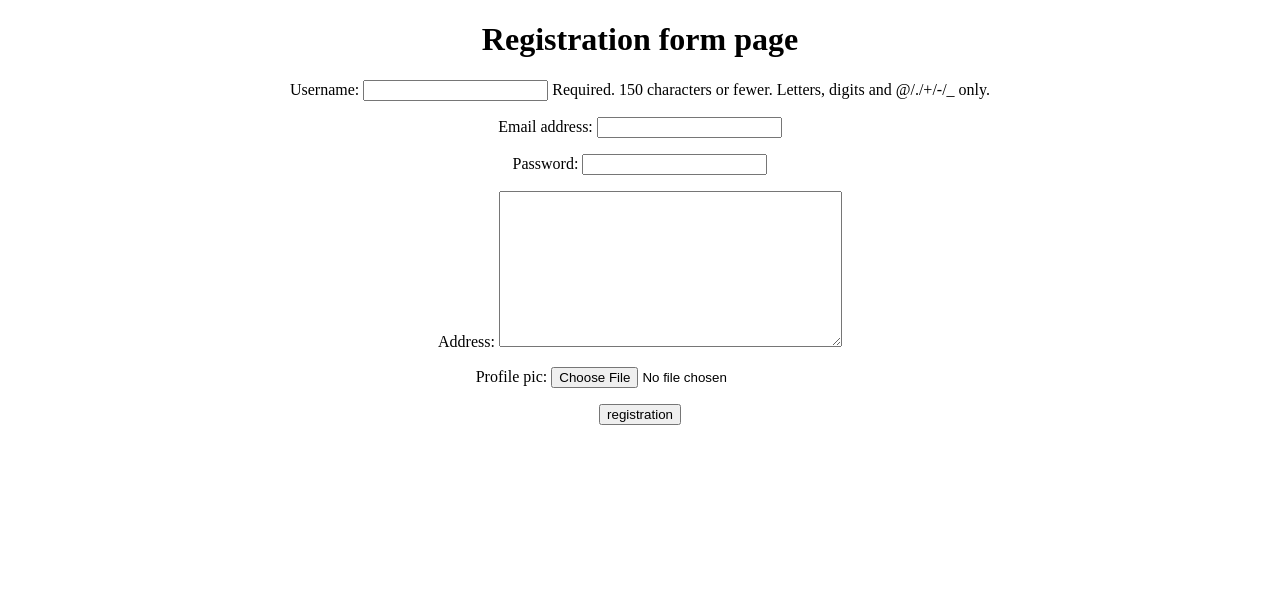
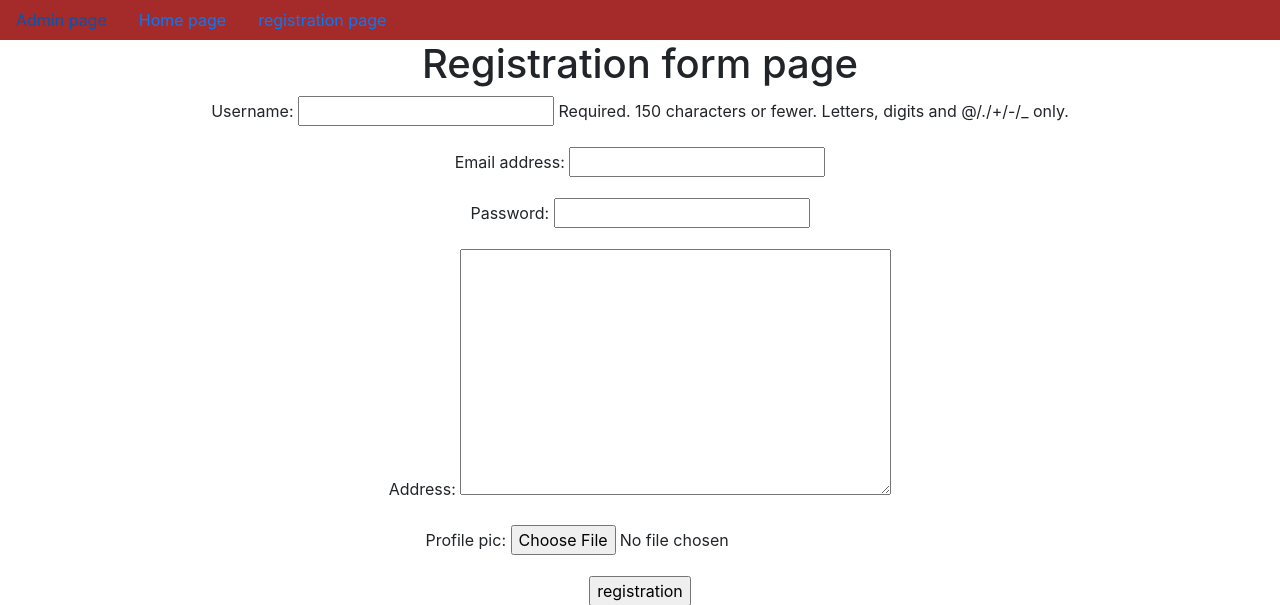
Before and after one commit to simran1299/User_registration_model, a Django app: page /registration/ in a window 1280 px wide. Shown: the top 605 px of the page. Run offline with Django 4.2, Linux system fonts and the light colour scheme.

Commit message:
first commit

```diff
--- a/app/views.py
+++ b/app/views.py
@@ -2,6 +2,12 @@ from django.shortcuts import render
 from django.http import HttpResponse
 # Create your views here.
 from app.forms import *
+
+from django.core.mail import send_mail
+def home(request):
+    return render(request,'home.html')
+
+
 def registration(request):
     uf=UserForm()
     pf=ProfileForm()
@@ -17,6 +23,14 @@ def registration(request):
             PFO=PD.save(commit=False)
             PFO.user=USO
             PFO.save()
+            send_mail('User registration',
+            'Registration is successfull',
+            '2kl18bm018@gmail.com',
+            [USO.email],fail_silently=False)
+
+
+
+
             return HttpResponse('Registration completed...')
 
     return render(request,'registration.html',d)
--- a/project32/settings.py
+++ b/project32/settings.py
@@ -128,3 +128,9 @@ MEDIA_URL = 'media/'
 # https://docs.djangoproject.com/en/4.1/ref/settings/#default-auto-field
 
 DEFAULT_AUTO_FIELD = 'django.db.models.BigAutoField'
+EMAIL_HOST='smtp.gmail.com'
+EMAIL_HOST_USER='2kl18bm018@gmail.com'
+EMAIL_HOST_PASSWORD='toeqkhyntomwnuqn'
+EMAIL_PORT=465
+EMAIL_USE_SSL=True
+EMAIL_USE_TLS=False
--- a/project32/urls.py
+++ b/project32/urls.py
@@ -23,5 +23,6 @@ from app.views import *
 urlpatterns = [
     path('admin/', admin.site.urls),
     path('registration/',registration,name='registration'),
+    path('home/',home,name='home'),
 
 ]+static(settings.MEDIA_URL,document_root=settings.MEDIA_ROOT)
--- /dev/null
+++ b/templates/dummy.html
@@ -0,0 +1,44 @@
+<!doctype html>
+<html lang="en">
+  <head>
+    <!-- Required meta tags -->
+    <meta charset="utf-8">
+    <meta name="viewport" content="width=device-width, initial-scale=1, shrink-to-fit=no">
+
+    <!-- Bootstrap CSS -->
+    <link rel="stylesheet" href="https://cdn.jsdelivr.net/npm/bootstrap@4.6.2/dist/css/bootstrap.min.css" integrity="sha384-xOolHFLEh07PJGoPkLv1IbcEPTNtaed2xpHsD9ESMhqIYd0nLMwNLD69Npy4HI+N" crossorigin="anonymous">
+    {% block title %}
+    <title>Hello, world!</title>
+    {% endblock %}
+
+
+  </head>
+  <body>
+    <center>
+
+        <nav class="nav" style="background-color: brown;">
+            <a href="{% url 'admin:index' %}" class="nav-link">Admin page</a>
+            <a href="{% url 'home' %}" class="nav-link">Home page</a>
+            <a href="{% url 'registration' %}" class="nav-link">registration page</a>
+
+
+        </nav>
+{% block body_block %}
+
+{% endblock %}
+
+    <!-- Optional JavaScript; choose one of the two! -->
+
+    <!-- Option 1: jQuery and Bootstrap Bundle (includes Popper) -->
+    <script src="https://cdn.jsdelivr.net/npm/jquery@3.5.1/dist/jquery.slim.min.js" integrity="sha384-DfXdz2htPH0lsSSs5nCTpuj/zy4C+OGpamoFVy38MVBnE+IbbVYUew+OrCXaRkfj" crossorigin="anonymous"></script>
+    <script src="https://cdn.jsdelivr.net/npm/bootstrap@4.6.2/dist/js/bootstrap.bundle.min.js" integrity="sha384-Fy6S3B9q64WdZWQUiU+q4/2Lc9npb8tCaSX9FK7E8HnRr0Jz8D6OP9dO5Vg3Q9ct" crossorigin="anonymous"></script>
+
+    <!-- Option 2: Separate Popper and Bootstrap JS -->
+    <!--
+    <script src="https://cdn.jsdelivr.net/npm/jquery@3.5.1/dist/jquery.slim.min.js" integrity="sha384-DfXdz2htPH0lsSSs5nCTpuj/zy4C+OGpamoFVy38MVBnE+IbbVYUew+OrCXaRkfj" crossorigin="anonymous"></script>
+    <script src="https://cdn.jsdelivr.net/npm/popper.js@1.16.1/dist/umd/popper.min.js" integrity="sha384-9/reFTGAW83EW2RDu2S0VKaIzap3H66lZH81PoYlFhbGU+6BZp6G7niu735Sk7lN" crossorigin="anonymous"></script>
+    <script src="https://cdn.jsdelivr.net/npm/bootstrap@4.6.2/dist/js/bootstrap.min.js" integrity="sha384-+sLIOodYLS7CIrQpBjl+C7nPvqq+FbNUBDunl/OZv93DB7Ln/533i8e/mZXLi/P+" crossorigin="anonymous"></script>
+    -->
+</center>
+  </body>
+</html>
--- a/templates/registration.html
+++ b/templates/registration.html
@@ -1,13 +1,13 @@
-<!DOCTYPE html>
-<html lang="en">
-<head>
-    <meta charset="UTF-8">
-    <meta http-equiv="X-UA-Compatible" content="IE=edge">
-    <meta name="viewport" content="width=device-width, initial-scale=1.0">
-    <title>Document</title>
-</head>
-<body>
-    <center>
+
+{% extends 'dummy.html' %}
+
+{% block title %}
+    <title>Home Page</title>
+
+{% endblock %}
+
+
+{% block body_block %}
 <h1>Registration form page</h1>
 <form method="POST" enctype="multipart/form-data">
     {% csrf_token %}
@@ -17,6 +17,4 @@
 
     <input type="submit" value="registration">
 </form>
-    </center>
-</body>
-</html>
+{% endblock %}
```
Also changed, not shown: templates/home.html (added, +12 -0 lines), db.sqlite3, media/profile_pic/pht.png (added), media/profile_pic/pht_sLr21wo.png (added). Lines whose indentation alone changed are shown as unchanged.
